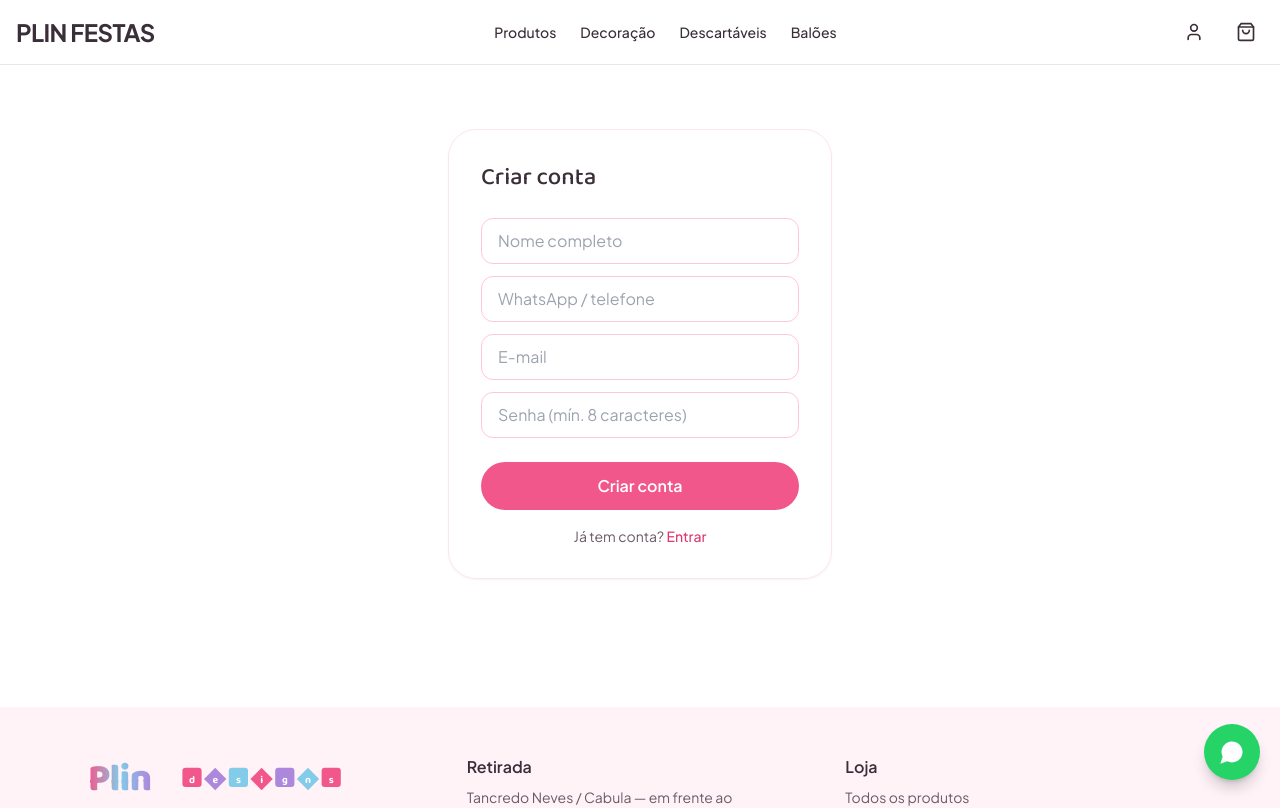
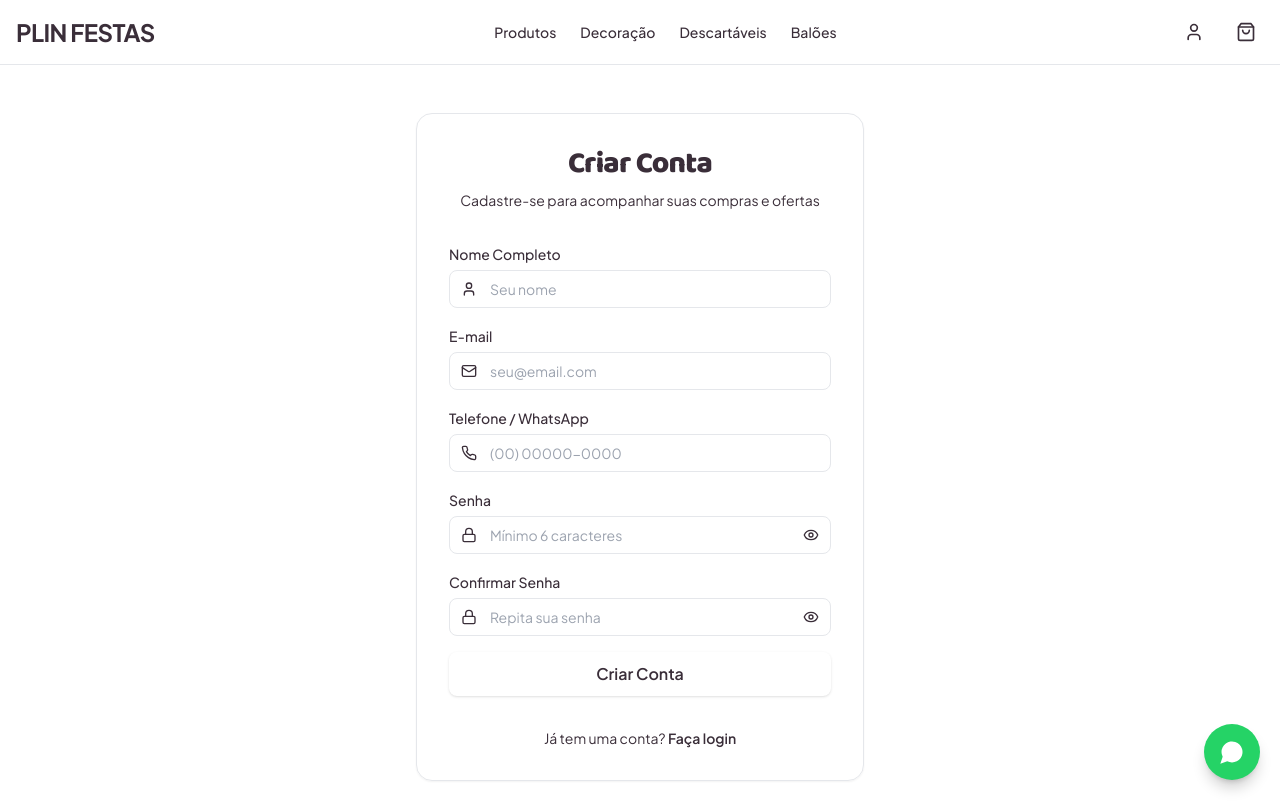
Before and after one commit to FreitasJoao1/Plin-festas, a Next.js app: page /cadastro in a window 1280 px wide. Shown: the top 808 px of the page. Built offline with nearby package versions, Linux system fonts and the light colour scheme; no server answers.

Commit message:
Atualizar o page.tsx
att

```diff
--- a/src/app/cadastro/page.tsx
+++ b/src/app/cadastro/page.tsx
@@ -1,142 +1,205 @@
-"use client";
+'use client';
 
-import { useState } from "react";
-import Link from "next/link";
-import { useRouter } from "next/navigation";
-import { MailCheck } from "lucide-react";
-import { createClient } from "@/lib/supabase/client";
+import React, { useState } from 'react';
+import Link from 'next/link';
+import { useRouter } from 'next/navigation';
+import { createClient } from '@/lib/supabase/client';
+import { Eye, EyeOff, Lock, Mail, User, Phone, Loader2 } from 'lucide-react';
 
 export default function CadastroPage() {
-  const [name, setName] = useState("");
-  const [phone, setPhone] = useState("");
-  const [email, setEmail] = useState("");
-  const [password, setPassword] = useState("");
+  const [fullName, setFullName] = useState('');
+  const [email, setEmail] = useState('');
+  const [phone, setPhone] = useState('');
+  const [password, setPassword] = useState('');
+  const [confirmPassword, setConfirmPassword] = useState('');
+
+  const [showPassword, setShowPassword] = useState(false);
+  const [showConfirmPassword, setShowConfirmPassword] = useState(false);
+
+  const [loading, setLoading] = useState(false);
   const [error, setError] = useState<string | null>(null);
-  const [ok, setOk] = useState(false);
-  const [loading, setLoading] = useState(false);
+
+  const supabase = createClient();
   const router = useRouter();
-  const supabase = createClient();
 
-  async function handleSubmit(e: React.FormEvent) {
+  // Função para formatar o telefone automaticamente no formato (XX) XXXXX-XXXX
+  const handlePhoneChange = (e: React.ChangeEvent<HTMLInputElement>) => {
+    let value = e.target.value.replace(/\D/g, ''); // Remove caracteres não numéricos
+    if (value.length > 11) value = value.slice(0, 11);
+
+    if (value.length > 6) {
+      value = `(${value.slice(0, 2)}) ${value.slice(2, 7)}-${value.slice(7)}`;
+    } else if (value.length > 2) {
+      value = `(${value.slice(0, 2)}) ${value.slice(2)}`;
+    } else if (value.length > 0) {
+      value = `(${value}`;
+    }
+
+    setPhone(value);
+  };
+
+  const handleRegister = async (e: React.FormEvent) => {
     e.preventDefault();
+    setLoading(true);
     setError(null);
 
-    if (!supabase) {
-      setError(
-        "Cadastro ainda não está disponível: o Supabase não foi configurado neste ambiente (modo demo)."
-      );
-      return;
-    }
-    if (password.length < 8) {
-      setError("A senha precisa ter pelo menos 8 caracteres.");
+    if (password !== confirmPassword) {
+      setError('As senhas não coincidem. Por favor, verifique.');
+      setLoading(false);
       return;
     }
 
-    setLoading(true);
-    // O gatilho `handle_new_user` (ver supabase/schema.sql) cria
-    // automaticamente a linha em `profiles` com role = 'cliente'.
-    // A confirmação de e-mail é feita pelo próprio Supabase Auth.
+    if (password.length < 6) {
+      setError('A senha deve conter no mínimo 6 caracteres.');
+      setLoading(false);
+      return;
+    }
+
+    try {
       const { error } = await supabase.auth.signUp({
         email,
         password,
         options: {
-        data: { full_name: name, phone },
-        emailRedirectTo: `${window.location.origin}/login`,
+          data: {
+            full_name: fullName,
+            phone: phone,
+          },
         },
       });
+
+      if (error) throw error;
+
+      router.push('/conta');
+      router.refresh();
+    } catch (err: any) {
+      setError(err.message || 'Erro ao realizar cadastro. Tente novamente.');
+    } finally {
       setLoading(false);
-
-    if (error) {
-      setError(error.message);
-      return;
     }
-    setOk(true);
-  }
-
-  if (ok) {
-    return (
-      <div className="container-plin flex flex-col items-center py-20 text-center">
-        <MailCheck className="h-12 w-12 text-pink-500" />
-        <h1 className="mt-4 font-display text-2xl text-ink">
-          Confirme seu e-mail
-        </h1>
-        <p className="mt-2 max-w-sm text-ink-soft">
-          Enviamos um link de confirmação para <strong>{email}</strong>.
-          Clique nele para ativar sua conta.
-        </p>
-        <Link
-          href="/login"
-          className="mt-6 inline-block rounded-full bg-pink-500 px-6 py-3 font-semibold text-white transition-colors hover:bg-lilac-500"
-        >
-          Ir para o login
-        </Link>
-      </div>
-    );
-  }
+  };
 
   return (
-    <div className="container-plin flex justify-center py-16">
-      <form
-        onSubmit={handleSubmit}
-        className="w-full max-w-sm rounded-3xl border border-pink-100 p-8 shadow-sm transition-shadow hover:shadow-md"
-      >
-        <h1 className="font-display text-2xl text-ink">Criar conta</h1>
+    <div className="container mx-auto flex items-center justify-center min-h-[calc(100vh-8rem)] px-4 py-12">
+      <div className="w-full max-w-md space-y-8 bg-card p-8 rounded-2xl border shadow-sm">
+        <div className="text-center space-y-2">
+          <h1 className="text-3xl font-black tracking-tight">Criar Conta</h1>
+          <p className="text-sm text-muted-foreground">
+            Cadastre-se para acompanhar suas compras e ofertas
+          </p>
+        </div>
 
-        <div className="mt-6 flex flex-col gap-3">
+        {error && (
+          <div className="p-3 text-sm text-red-600 bg-red-50 dark:bg-red-950/40 border border-red-200 dark:border-red-900 rounded-lg">
+            {error}
+          </div>
+        )}
+
+        <form onSubmit={handleRegister} className="space-y-4">
+          <div className="space-y-1">
+            <label className="text-sm font-medium">Nome Completo</label>
+            <div className="relative">
+              <User className="absolute left-3 top-1/2 -translate-y-1/2 h-4 w-4 text-muted-foreground" />
               <input
+                type="text"
                 required
-            value={name}
-            onChange={(e) => setName(e.target.value)}
-            placeholder="Nome completo"
-            className="rounded-xl border border-pink-200 px-4 py-2.5 outline-none transition-colors focus:border-pink-500"
+                value={fullName}
+                onChange={(e) => setFullName(e.target.value)}
+                placeholder="Seu nome"
+                className="w-full pl-10 pr-4 py-2 text-sm rounded-lg border bg-background focus:outline-none focus:ring-2 focus:ring-primary"
               />
-          <input
-            required
-            value={phone}
-            onChange={(e) => setPhone(e.target.value)}
-            placeholder="WhatsApp / telefone"
-            className="rounded-xl border border-pink-200 px-4 py-2.5 outline-none transition-colors focus:border-pink-500"
-          />
+            </div>
+          </div>
+
+          <div className="space-y-1">
+            <label className="text-sm font-medium">E-mail</label>
+            <div className="relative">
+              <Mail className="absolute left-3 top-1/2 -translate-y-1/2 h-4 w-4 text-muted-foreground" />
               <input
                 type="email"
                 required
                 value={email}
                 onChange={(e) => setEmail(e.target.value)}
-            placeholder="E-mail"
-            className="rounded-xl border border-pink-200 px-4 py-2.5 outline-none transition-colors focus:border-pink-500"
+                placeholder="seu@email.com"
+                className="w-full pl-10 pr-4 py-2 text-sm rounded-lg border bg-background focus:outline-none focus:ring-2 focus:ring-primary"
               />
+            </div>
+          </div>
+
+          <div className="space-y-1">
+            <label className="text-sm font-medium">Telefone / WhatsApp</label>
+            <div className="relative">
+              <Phone className="absolute left-3 top-1/2 -translate-y-1/2 h-4 w-4 text-muted-foreground" />
               <input
-            type="password"
+                type="tel"
                 required
-            minLength={8}
+                value={phone}
+                onChange={handlePhoneChange}
+                placeholder="(00) 00000-0000"
+                className="w-full pl-10 pr-4 py-2 text-sm rounded-lg border bg-background focus:outline-none focus:ring-2 focus:ring-primary"
+              />
+            </div>
+          </div>
+
+          <div className="space-y-1">
+            <label className="text-sm font-medium">Senha</label>
+            <div className="relative">
+              <Lock className="absolute left-3 top-1/2 -translate-y-1/2 h-4 w-4 text-muted-foreground" />
+              <input
+                type={showPassword ? 'text' : 'password'}
+                required
                 value={password}
                 onChange={(e) => setPassword(e.target.value)}
-            placeholder="Senha (mín. 8 caracteres)"
-            className="rounded-xl border border-pink-200 px-4 py-2.5 outline-none transition-colors focus:border-pink-500"
+                placeholder="Mínimo 6 caracteres"
+                className="w-full pl-10 pr-10 py-2 text-sm rounded-lg border bg-background focus:outline-none focus:ring-2 focus:ring-primary"
               />
+              <button
+                type="button"
+                onClick={() => setShowPassword(!showPassword)}
+                className="absolute right-3 top-1/2 -translate-y-1/2 text-muted-foreground hover:text-foreground transition-colors"
+              >
+                {showPassword ? <EyeOff className="h-4 w-4" /> : <Eye className="h-4 w-4" />}
+              </button>
+            </div>
           </div>
 
-        {error && (
-          <p className="mt-4 rounded-xl bg-pink-100 px-4 py-3 text-sm text-pink-700">
-            {error}
-          </p>
-        )}
+          <div className="space-y-1">
+            <label className="text-sm font-medium">Confirmar Senha</label>
+            <div className="relative">
+              <Lock className="absolute left-3 top-1/2 -translate-y-1/2 h-4 w-4 text-muted-foreground" />
+              <input
+                type={showConfirmPassword ? 'text' : 'password'}
+                required
+                value={confirmPassword}
+                onChange={(e) => setConfirmPassword(e.target.value)}
+                placeholder="Repita sua senha"
+                className="w-full pl-10 pr-10 py-2 text-sm rounded-lg border bg-background focus:outline-none focus:ring-2 focus:ring-primary"
+              />
+              <button
+                type="button"
+                onClick={() => setShowConfirmPassword(!showConfirmPassword)}
+                className="absolute right-3 top-1/2 -translate-y-1/2 text-muted-foreground hover:text-foreground transition-colors"
+              >
+                {showConfirmPassword ? <EyeOff className="h-4 w-4" /> : <Eye className="h-4 w-4" />}
+              </button>
+            </div>
+          </div>
 
           <button
             type="submit"
             disabled={loading}
-          className="mt-6 w-full rounded-full bg-pink-500 py-3 font-semibold text-white transition-colors hover:bg-lilac-500 disabled:opacity-60"
+            className="w-full py-2.5 px-4 bg-primary text-primary-foreground font-semibold rounded-lg shadow hover:opacity-90 transition-opacity flex items-center justify-center"
           >
-          {loading ? "Criando..." : "Criar conta"}
+            {loading ? <Loader2 className="h-5 w-5 animate-spin" /> : 'Criar Conta'}
           </button>
+        </form>
 
-        <p className="mt-4 text-center text-sm text-ink-soft">
-          Já tem conta?{" "}
-          <Link href="/login" className="font-medium text-pink-600 hover:text-lilac-500">
-            Entrar
+        <div className="text-center text-sm text-muted-foreground">
+          Já tem uma conta?{' '}
+          <Link href="/login" className="font-semibold text-primary hover:underline">
+            Faça login
           </Link>
-        </p>
-      </form>
+        </div>
+      </div>
     </div>
   );
 }
```
Lines whose indentation alone changed are shown as unchanged.
